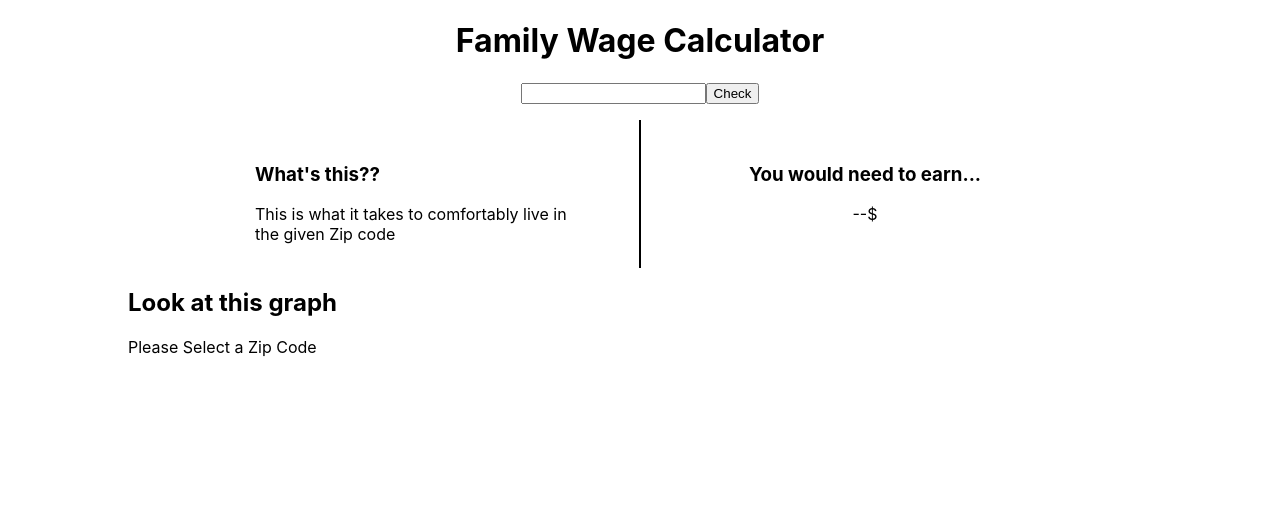
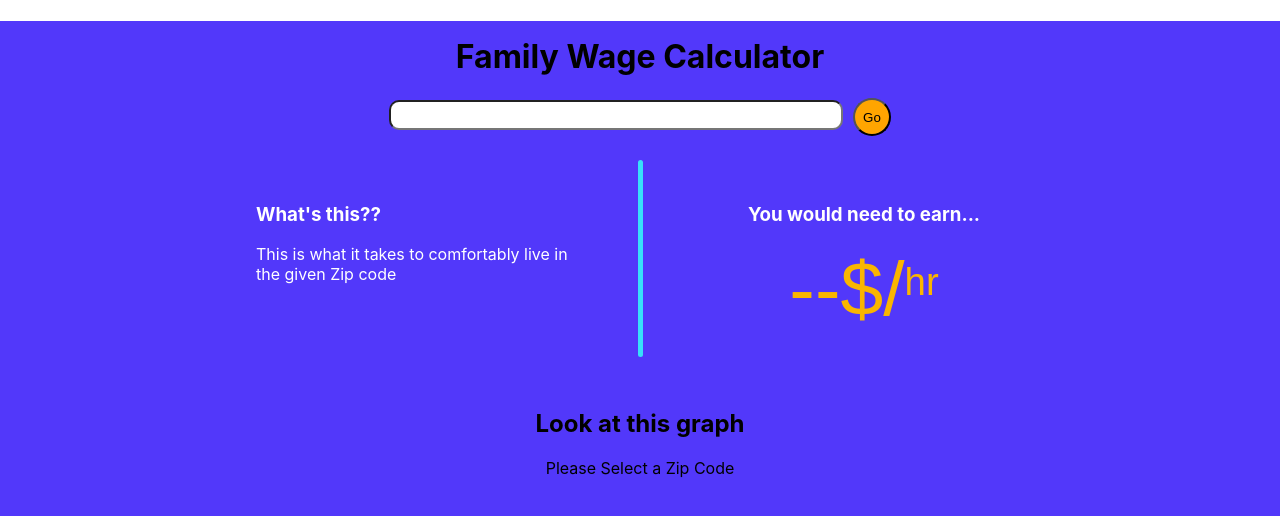
Before and after one commit to IanTheCarpenter/fmr-frontend, a React (Create React App) app: page / in a window 1280 px wide. Shown: the top 516 px of the page. Built offline with nearby package versions, Linux system fonts and the light colour scheme.

Commit message:
added colors

```diff
--- a/src/App.css
+++ b/src/App.css
@@ -1,22 +1,79 @@
+.gradientBackground{
+
+    display: flex;
+    align-content: center;
+}
+.background {
+    background: linear-gradient(rgb(82, 56, 250), rgb(82, 56, 250),rgb(82, 56, 250));
+    height: 120vh;
+    margin-left: auto;
+    margin-right: auto;
+
+}
+
 .mainGraph {
     width: 80vw;
+    text-align: center;
     margin-left: auto;
     margin-right: auto;
+    max-width: 60vw;
+    max-height: 40vh;
 }
 
 .inputBar {
-    padding-bottom: 2vh;
-    text-align: center;
-}
-.number {
-    text-align: center;
+    height: auto;
+    width: 50vw;
+    margin: auto;
+    padding-bottom: 4vh;
+    border-radius: 30px;
+    height: 30px;
+    display: flex;
+    justify-content: center;
 }
 
+.inputField {
+    height: 3vh;
+    width: 30vw;
+    justify-content: center;
+    padding-right: 5vw;
+    border-radius: 10px;
+    margin-right: 10px;
+    font-size: 2.5vh;
+}
+
+.checkButton {
+    background-color: orange;
+    width: 3vw;
+    height: 3vw;
+    min-height: 30px;
+    min-width: 30px;
+    border-radius: 30px
+}
+
+.answer{
+    display: flex;
+
+    justify-content: center;
+    color: rgb(250, 181, 0);
+}
+
+.bigLetters {
+    font-size: 6vw;
+    font-family: sans-serif ;
+}
+
+.littleLetters {
+    margin-top: 2dvh;
+    font-size: 3vw;
+    font-family: sans-serif ;
+}
 
 .sideBySide {
     display: flex;
     text-align: center;
     justify-content: center;
+    padding-bottom: 4vh;
+    color: white
 }
 
 .description {
@@ -25,22 +82,35 @@
     text-align: left;
     width: 25vw;
 }
+
 .results {
     padding-top: 3vh;
     padding-bottom: 3vh;
     width: 25vw;
 }
+
 .extra-padding{
     width: 5vw;
 }
+
 .divider {
-    width: 2px;
-    background-color: black;
+    display: flex;
+    width: 10vw;
+    justify-content: center;
+}
+
+.dividerLine {
+    width: 5px;
+    border-radius: 5px;
+    background-color: rgb(56, 224, 250);
+    justify-content: center;
 }
 
 .mainTitle {
+    padding-top: 2vh;
     text-align: center;
 }
+
 .warningText {
     color: red;
 }
--- a/src/App.js
+++ b/src/App.js
@@ -13,11 +13,11 @@ function App() {
   const [currentZipCode, setCurrentZipCode] = useState(null)
   const [data, setData] = useState({
     labels: ["years"],
-    datasets: [{label:"null", data:[1,2,3]}]
+    datasets: [{label:"placeholder", data:[1,2,3]}]
   })
 
   const [apiError, setApiError] = useState(false)
-
+  const [answer, setAnswer] = useState('--')
 
   const buildGraphData = (rawData) => {
     const years = Object.keys(rawData)
@@ -51,6 +51,8 @@ function App() {
     return Math.round(Math.round(rawCalculation * 100)) / 100
   }
 
+  useEffect(()=>{setApiError(apiError)}, [apiError])
+
   useEffect(() => {
     if (currentZipCode){
       setApiError(false)
@@ -60,8 +62,9 @@ function App() {
       .then(res => {
         if (res.ok) {
           res.json().then(currentFMRData => {
-            // process api response here
-            const years = Object.keys(currentFMRData.data).map((year) => year.slice(1))
+            setAnswer(requiredHourlyWageFormula(currentFMRData.data[Object.keys(currentFMRData.data)[0]][
+              'One-Bedroom'
+            ]))
             setData(buildGraphData(currentFMRData.data))
           })
         }
@@ -75,26 +78,24 @@ function App() {
   }, [currentZipCode])
 
     return (
-      <>
-        <div>
-          <h1 class="mainTitle">Family Wage Calculator</h1>
-          <ZipCodeMenu
-            value={currentZipCode}
-            setCurrentZipCode={setCurrentZipCode}
-          />
-        </div>
+      <div class='background'>
+        <h1 class="mainTitle">Family Wage Calculator</h1>
+        <ZipCodeMenu
+          value={currentZipCode}
+          setCurrentZipCode={setCurrentZipCode}
+        />
         <div class='sideBySide'>
           <Description/>
-          <div class="extra-padding"></div>
-          <div class='divider'></div>
-          <div class="extra-padding"></div>
-          <Results zipCode={currentZipCode} apiError={apiError} data={data}/>
+          <div class='divider'>
+            <div class='dividerLine'></div>
+          </div>
+          <Results zipCode={currentZipCode} answer={answer} data={data}/>
         </div>
         <div class="mainGraph">
           <h2>Look at this graph</h2>
-          <LineGraph zipCode={currentZipCode} data={data}/>
+          <LineGraph zipCode={currentZipCode} data={data} apiError={apiError}/>
         </div>
-      </>
+      </div>
     );
 }
 export default App;
--- a/src/components/ZipcodeMenu.js
+++ b/src/components/ZipcodeMenu.js
@@ -36,15 +36,22 @@ export default function ZipcodeMenu(componentProperties) {
 
   return (
     <div class='inputBar'>
+      <div>
+        <div>
+          <input
+            type='numeric'
+            class='inputField'
+            onChange={onZipCodeInputFieldEdit}
+            >
+          </input>
+        <button class='checkButton' onClick={handleUpdateZipCode} type='submit'>Go</button>
+        </div>
 
-      <input
-        type='number'
-        onChange={onZipCodeInputFieldEdit}
-      ></input>
-      <button onClick={handleUpdateZipCode} type='submit'>Check</button>
-      <div class='warningText'>
-        {messageText}
+          <div class='warningText'>
+            {messageText}
+          </div>
       </div>
+
     </div>
   )
 }
--- a/src/components/lineGraph.js
+++ b/src/components/lineGraph.js
@@ -1,6 +1,6 @@
 import React, { useState, useEffect } from 'react'
 import { Line } from 'react-chartjs-2'
-import { Chart, registerables} from "chart.js";
+import { BarController, Chart, Interaction, registerables} from "chart.js";
 Chart.register(...registerables)
 
 export default function LineGraph(props) {
@@ -10,13 +10,35 @@ export default function LineGraph(props) {
     apiError
   } = props
 
+  // const [focusedLine, setFocusedLine] = useState(false)
+
+  // function focusLine(event, legendItem, legend) {
+  //   console.log(legendItem)
+  // }
+
+
+
   const lineChartConfig = {
+    // backgroundColor: 'rgb(100,1,100)',
+    borderWidth: 2.5,
+    spanGaps: true,
+    tension: .5,
+    pointStyle: 'rectRot',
+    pointRadius: 5,
+    pointHoverRadius: 10,
+    drawActiveElementsOnTop: true,
+    plugins: {
+      legend: {
+        align: 'start',
+        position: 'bottom',
+      }
+    }
   }
 
   if (apiError) {
     return <p>Error Fetching data: {apiError}</p>
   }
-  if(zipCode===null) {
+  if(zipCode === null) {
     return <p>Please Select a Zip Code</p>
   }
   if (!data) {
--- a/src/components/results.js
+++ b/src/components/results.js
@@ -1,13 +1,11 @@
-import React, { useEffect } from 'react'
+import React, { useEffect, useState } from 'react'
 
-export default function results(props) {
-    const {zipCode, data} = props
-
-
+export default function Results(props) {
+    const {zipCode, data, answer} = props
 
   return (<div class='results'>
     <h3> You would need to earn...</h3>
-    <div class='number'>--$</div>
+    <div class='answer'><span class='bigLetters'>{answer}$/</span><div class='littleLetters'>hr</div></div>
   </div>
 
   )
```
